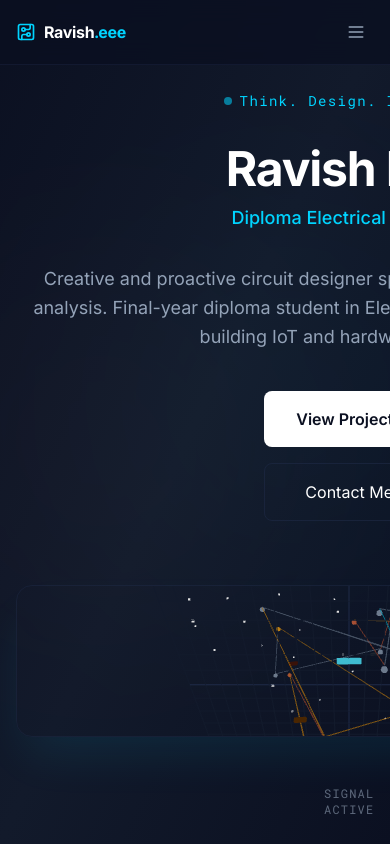
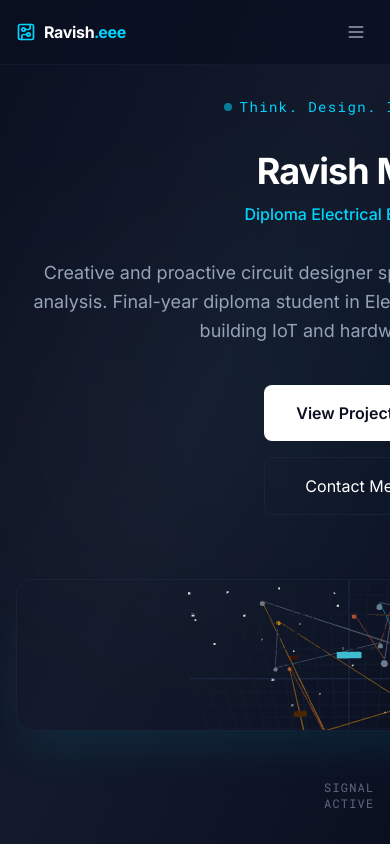
Before and after one commit to Ravishtpt/Ravishportfolio, a Next.js app: page / in a window 390 px wide. Shown: the top 844 px of the page. Built offline with nearby package versions, Linux system fonts and the light colour scheme.

Commit message:
Update portfolio design

```diff
--- a/src/components/Hero.tsx
+++ b/src/components/Hero.tsx
@@ -29,17 +29,18 @@ export default function Hero() {
           initial={{ opacity: 0, y: 20 }}
           animate={{ opacity: 1, y: 0 }}
           transition={{ duration: 0.8 }}
-          className="text-5xl md:text-7xl font-bold text-white mb-2 tracking-tight leading-[1.1]"
+          className="w-full max-w-full text-4xl sm:text-5xl md:text-7xl font-bold text-white mb-2 tracking-tight leading-tight break-words"
         >
           Ravish M K
         </motion.h1>
 
         {/* DESIGNATION - BELOW NAME */}
+
         <motion.p
           initial={{ opacity: 0, y: 20 }}
           animate={{ opacity: 1, y: 0 }}
           transition={{ duration: 0.8, delay: 0.1 }}
-          className="text-lg md:text-2xl font-medium text-ee-cyan mb-8"
+          className="text-base sm:text-lg md:text-2xl font-medium text-ee-cyan mb-8 px-2"
         >
           Diploma Electrical Engineer
         </motion.p>
```
